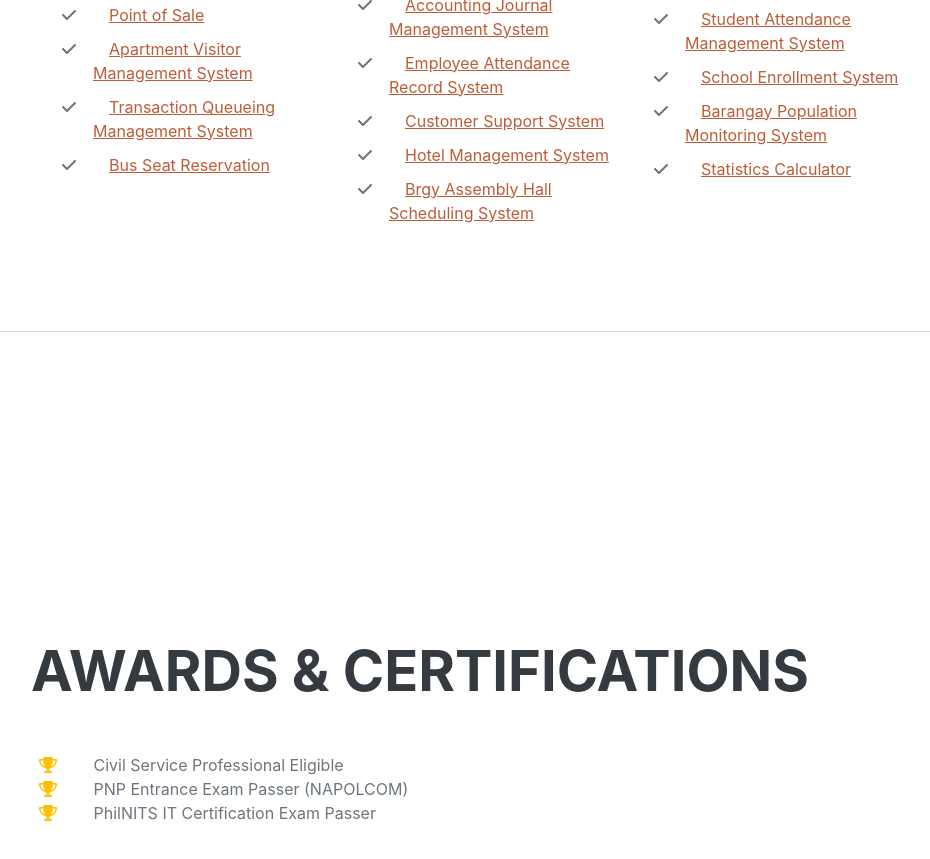
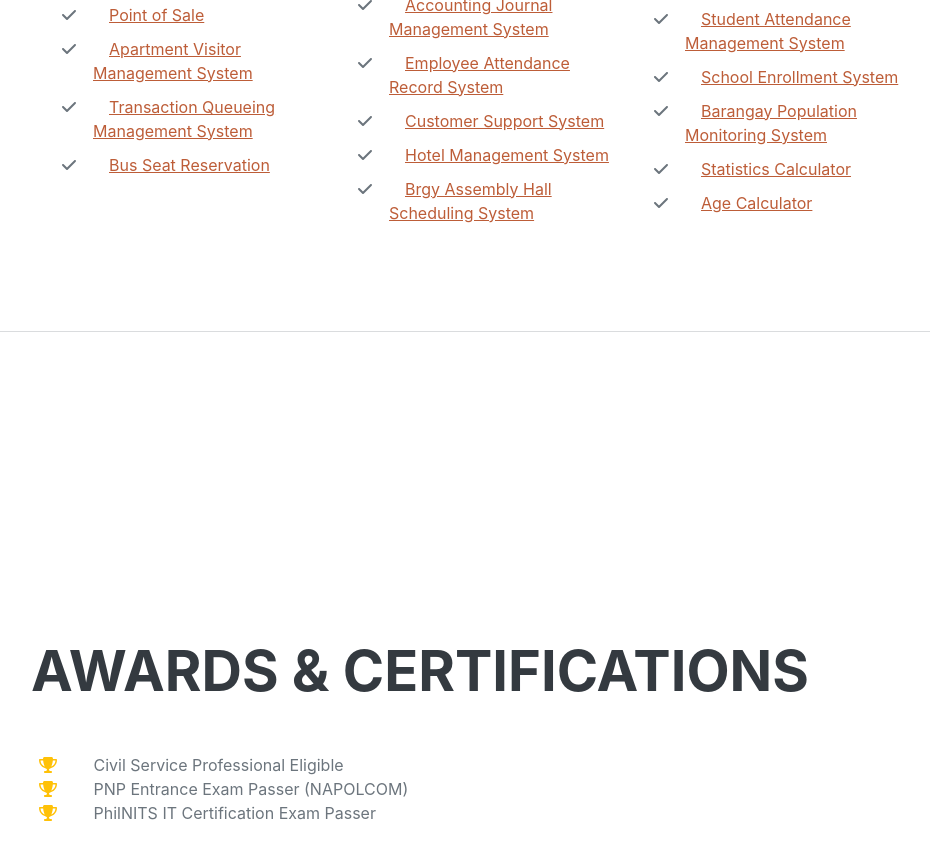
Before and after one commit to larrynacario/portfolio, a plain HTML site: page index.html in a window 1280 px wide. Shown: the part 3736-4595 px from the top of the page, without its empty margins (289-1219 px from the left). Drawn offline with nearby package versions, Linux system fonts and the light colour scheme; a web font is replaced by a local one.

Commit message:
Update index.html

```diff
--- a/index.html
+++ b/index.html
@@ -201,6 +201,7 @@
                 <li><span class="fa-li"><i class="fas fa-check"></i></span><a href="https://enroll.forefrontph.com/" target="_blank">School Enrollment System</a></li>
                <li><span class="fa-li"><i class="fas fa-check"></i></span><a href="https://bpms.forefrontph.com/" target="_blank">Barangay Population Monitoring System</a></li>
                 <li><span class="fa-li"><i class="fas fa-check"></i></span><a href="https://statscal.forefrontph.com/" target="_blank">Statistics Calculator</a></li>
+             <li><span class="fa-li"><i class="fas fa-check"></i></span><a href="https://agecalc.forefrontph.com/" target="_blank">Age Calculator</a></li>
 
             </ul>
         </div>
```
